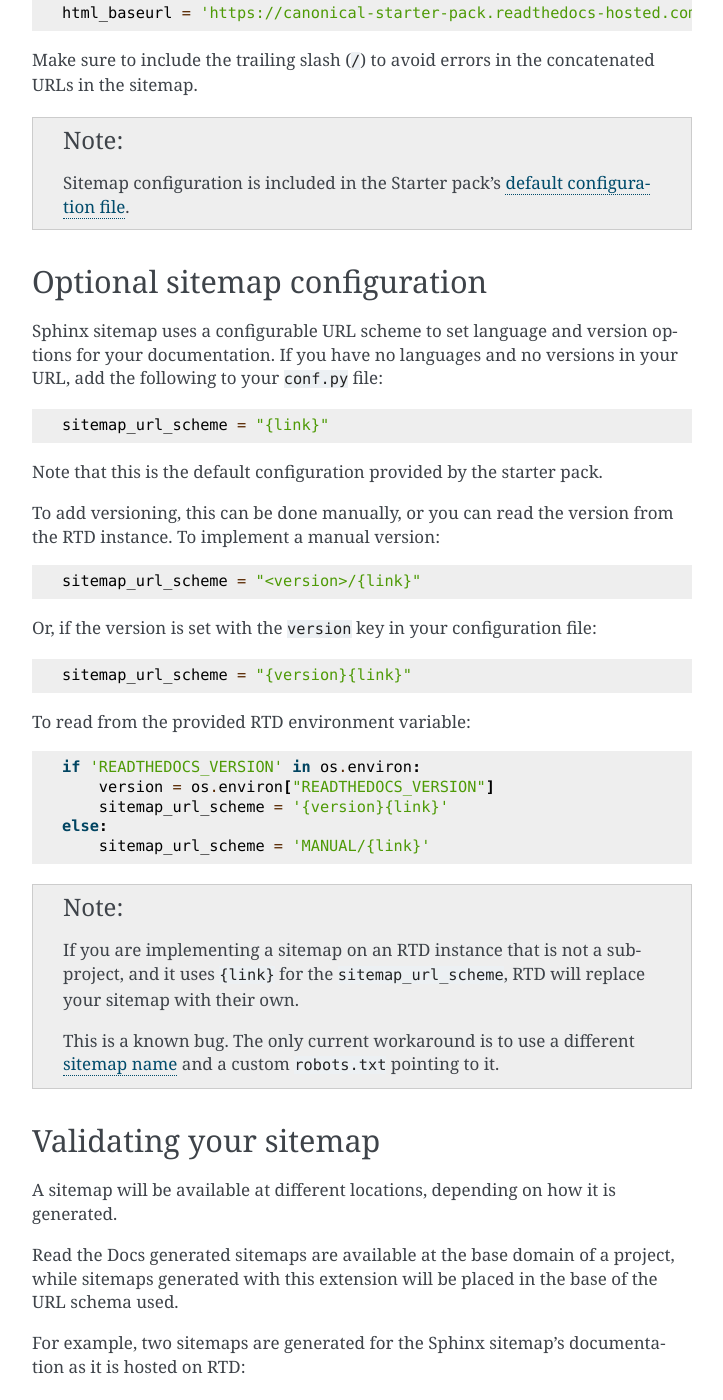
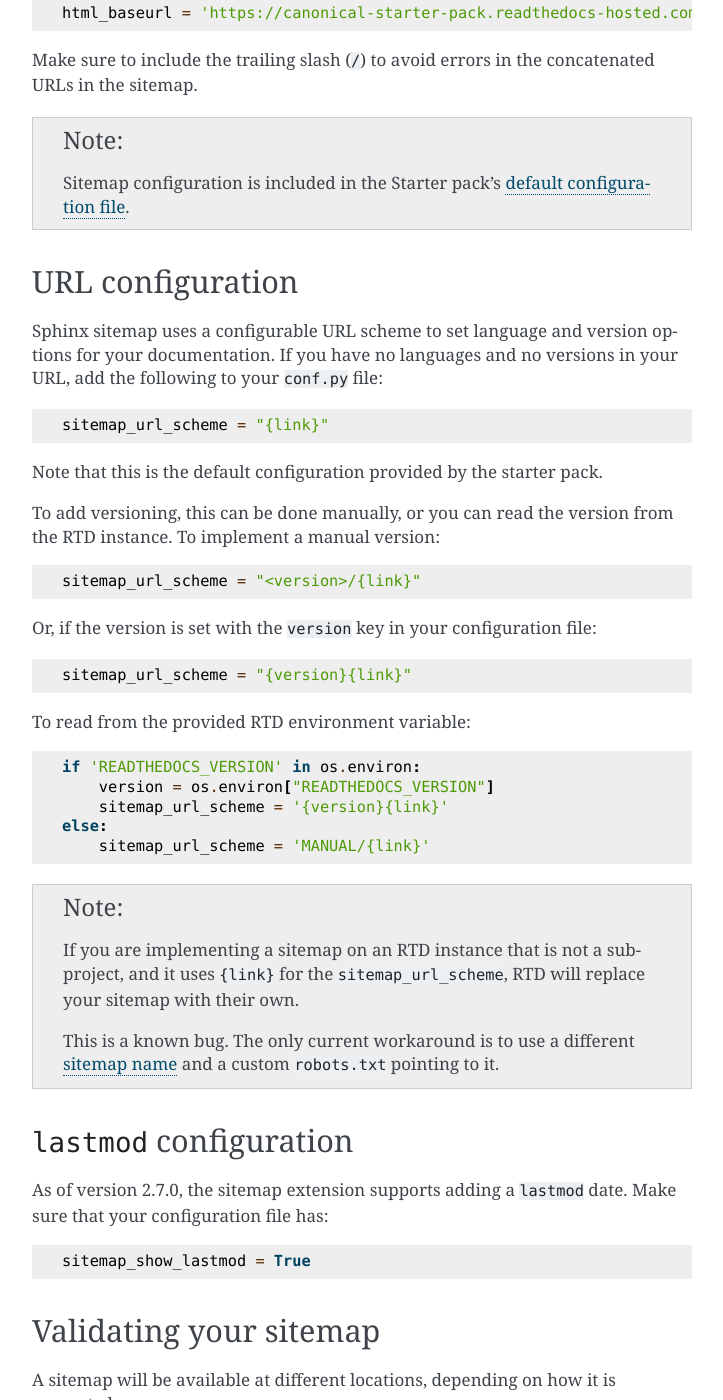
Before and after one commit to canonical/sphinx-docs-starter-pack, a Sphinx documentation site: the page built from docs/how-to/set-up-sitemaps.rst, in a window 1280 px wide and 1400 px high, scrolled down 777 px. Shown: the whole window, without its empty margins (388-1111 px from the left). Built offline with Sphinx 7.4.7, drawn with Linux system fonts in a browser that asks for light colours; pages that are not in the unit, such as notebooks, are missing from menus; some of the changed text lies outside the part shown.

Commit message:
docs: add lastmod configuration for sphinx-sitemap (#404)
* feat: lastmod in sitemap

* fix: spelling

* Apply suggestions from code review

Co-authored-by: Dave Wilding <tech@dpw.me>

---------

Co-authored-by: Dave Wilding <tech@dpw.me>

```diff
--- a/docs/conf.py
+++ b/docs/conf.py
@@ -188,7 +188,13 @@ if 'READTHEDOCS_VERSION' in os.environ:
 else:
     sitemap_url_scheme = 'MANUAL/{link}'
 
+# Include `lastmod` dates in the sitemap:
+
+sitemap_show_lastmod = True
+
+#######################
 # Template and asset locations
+#######################
 
 #html_static_path = ["_static"]
 #templates_path = ["_templates"]
--- a/docs/how-to/set-up-sitemaps.rst
+++ b/docs/how-to/set-up-sitemaps.rst
@@ -49,8 +49,8 @@ URLs in the sitemap.
     Sitemap configuration is included in the Starter pack's
     `default configuration file <https://github.com/canonical/sphinx-docs-starter-pack/blob/a489ae041f6cebb7948fdf21b996e8c67d636a83/docs/conf.py#L176>`_.
 
-Optional sitemap configuration
-------------------------------
+URL configuration
+-----------------
 
 Sphinx sitemap uses a configurable URL scheme to set language and version options
 for your documentation. If you have no languages and no versions in your URL, add
@@ -92,6 +92,14 @@ To read from the provided RTD environment variable::
     This is a known bug. The only current workaround is to use a different
     `sitemap name <https://sphinx-sitemap.readthedocs.io/en/latest/advanced-configuration.html#changing-the-filename>`_
     and a custom ``robots.txt`` pointing to it.
+
+``lastmod`` configuration
+-------------------------
+
+As of version 2.7.0, the sitemap extension supports adding a ``lastmod`` date.
+Make sure that your configuration file has::
+
+    sitemap_show_lastmod = True
 
 Validating your sitemap
 -----------------------
@@ -148,24 +156,20 @@ For instance, using the starter pack as an example, with three versions
 
     .. code-block::
 
-            <urlset xmlns="http://www.sitemaps.org/schemas/sitemap/0.9" xmlns:xhtml="http://www.w3.org/1999/xhtml">
-            <url>
+            <sitemapindex xmlns="http://www.sitemaps.org/schemas/sitemap/0.9">
+            <sitemap>
             <loc>https://canonical-starter-pack.readthedocs-hosted.com/latest/sitemap.xml</loc>
-            <lastmod>2025-04-30</lastmod>
-            </url>
-            <url>
+            </sitemap>
+            <sitemap>
             <loc>https://canonical-starter-pack.readthedocs-hosted.com/3.0/sitemap.xml</loc>
-            <lastmod>2025-04-30</lastmod>
-            </url>
-            <url>
+            </sitemap>
+            <sitemap>
             <loc>https://canonical-starter-pack.readthedocs-hosted.com/2.0/sitemap.xml</loc>
-            <lastmod>2025-04-30</lastmod>
-            </url>
-            <url>
+            </sitemap>
+            <sitemap>
             <loc>https://canonical-starter-pack.readthedocs-hosted.com/1.0/sitemap.xml</loc>
-            <lastmod>2025-04-30</lastmod>
-            </url>
-            </urlset>
+            </sitemap>
+            </sitemapindex>
 
 4.  Add ``robots.txt`` and ``sitemapindex.xml`` to your configuration file:
 
```
